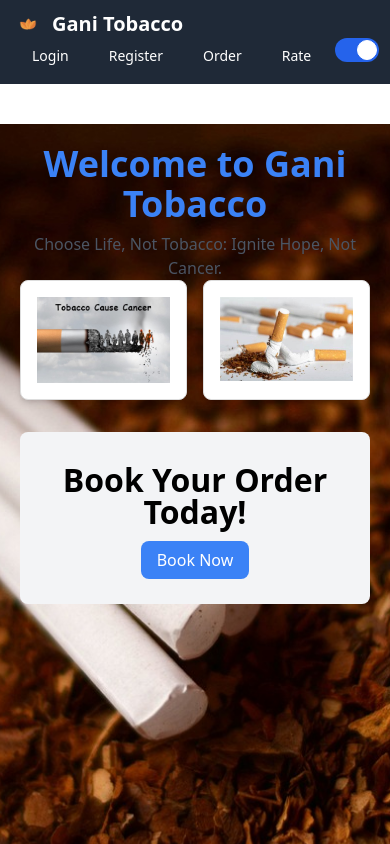
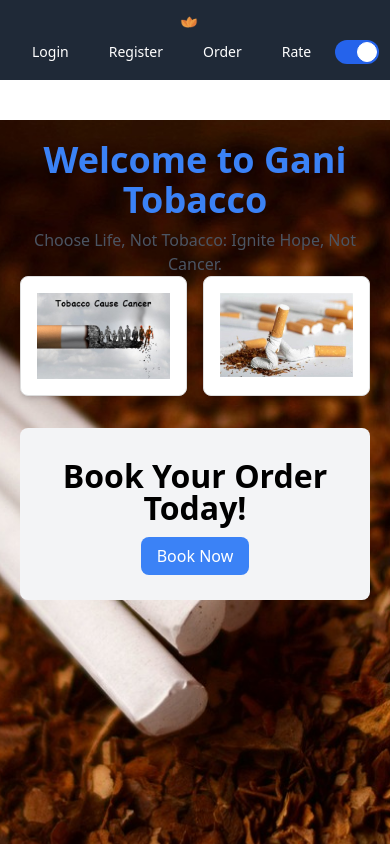
Before and after one commit to mirajhad/GaniTobacco.WEB, a React (Create React App) app: page / in a window 390 px wide. Shown: the top 844 px of the page. Built offline with nearby package versions, Linux system fonts and the light colour scheme.

Commit message:
improving UI for header | adding responsiveness for logo and title | alligning the dark theme button

```diff
--- a/src/components/Header/Header.js
+++ b/src/components/Header/Header.js
@@ -38,10 +38,10 @@ const Header = () => {
     <>
       <header>
         <nav className="bg-white border-gray-200 px-4 lg:px-6 py-2.5 dark:bg-gray-800">
-          <div className="flex flex-wrap justify-between items-center mx-auto max-w-screen-xl">
-            <Link to="/" className="flex items-center">
+          <div className="flex flex-wrap justify-between items-center max-w-screen-3xl">
+            <Link to="/" className="flex items-center justify-center w-[100%] sm:justify-start sm:w-[169px]">
               <img src={logo} className="mr-3 h-6 sm:h-9" alt="Flowbite Logo" />
-              <span className="self-center text-xl font-semibold whitespace-nowrap dark:text-white">
+              <span className="self-center text-xl font-semibold whitespace-nowrap dark:text-white hidden sm:block">
                 Gani Tobacco
               </span>
             </Link>
--- a/src/components/ThemeBtn/ThemeBtn.js
+++ b/src/components/ThemeBtn/ThemeBtn.js
@@ -16,7 +16,7 @@ const ThemeBtn = () => {
   }
 
   return (
-    <div>
+    <div className="flex items-center">
       <label className="relative inline-flex items-center cursor-pointer">
         <input type="checkbox" value="" className="sr-only peer"
         onChange={onChangeBtn}
```
